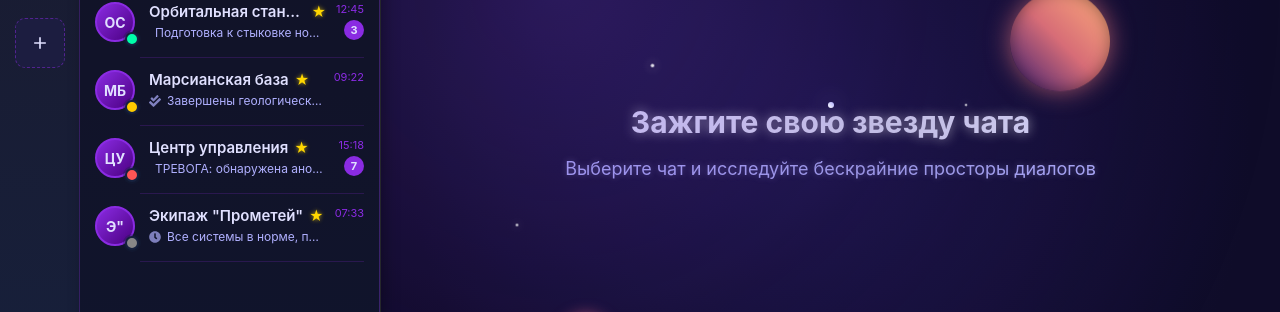
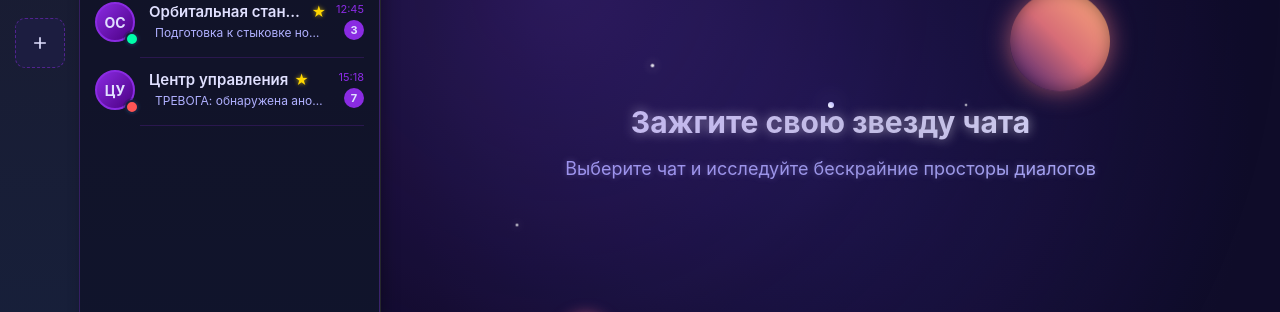
Before and after one commit to Germanfo1uli/MessengerWork, a React (Create React App) app in the folder messenger/: page /home in a window 1280 px wide. Shown: the part 256-568 px from the top of the page. Built offline with nearby package versions, Linux system fonts and the light colour scheme.

Commit message:
Добавил возможность поиска по названию

```diff
--- a/messenger/src/JSX/MainPage/components/ChatPanel.jsx
+++ b/messenger/src/JSX/MainPage/components/ChatPanel.jsx
@@ -14,6 +14,8 @@ import AddContactModal from './AddContactModal';
 const ChatPanel = ({ onChatSelect }) => {
     const [isModalOpen, setIsModalOpen] = useState(false);
     const [isAddContactModalOpen, setIsAddContactModalOpen] = useState(false);
+    const [activeTab, setActiveTab] = useState('favorites'); // Состояние для активной вкладки
+    const [searchQuery, setSearchQuery] = useState(''); // Состояние для поискового запроса
     const [user] = useState({
         username: 'Командир Ковальски',
         avatarUrl: 'https://i.pravatar.cc/150?img=3',
@@ -36,7 +38,8 @@ const ChatPanel = ({ onChatSelect }) => {
             time: '12:45',
             status: 'online',
             isSentByUser: false,
-            messageStatus: 'read'
+            messageStatus: 'read',
+            isFavorite: true
         },
         {
             name: 'Марсианская база',
@@ -45,7 +48,8 @@ const ChatPanel = ({ onChatSelect }) => {
             time: '09:22',
             status: 'idle',
             isSentByUser: true,
-            messageStatus: 'delivered'
+            messageStatus: 'delivered',
+            isFavorite: false
         },
         {
             name: 'Центр управления',
@@ -54,7 +58,8 @@ const ChatPanel = ({ onChatSelect }) => {
             time: '15:18',
             status: 'busy',
             isSentByUser: false,
-            messageStatus: 'sent'
+            messageStatus: 'sent',
+            isFavorite: true
         },
         {
             name: 'Экипаж "Прометей"',
@@ -63,7 +68,8 @@ const ChatPanel = ({ onChatSelect }) => {
             time: '07:33',
             status: 'offline',
             isSentByUser: true,
-            messageStatus: 'sending'
+            messageStatus: 'sending',
+            isFavorite: false
         },
     ]);
 
@@ -80,8 +86,6 @@ const ChatPanel = ({ onChatSelect }) => {
     };
 
     const handleAddContact = (contactData) => {
-        // Здесь должна быть логика добавления контакта
-        // Для примера просто добавим новый чат
         const newChat = {
             name: contactData.username || `Новый контакт (${contactData.phone})`,
             unread: 0,
@@ -89,11 +93,20 @@ const ChatPanel = ({ onChatSelect }) => {
             time: new Date().toLocaleTimeString([], { hour: '2-digit', minute: '2-digit' }),
             status: 'online',
             isSentByUser: false,
-            messageStatus: 'sent'
+            messageStatus: 'sent',
+            isFavorite: false
         };
 
         setData([...data, newChat]);
     };
+
+    // Функция для фильтрации чатов
+    const filteredChats = (activeTab === 'favorites'
+            ? data.filter((chat) => chat.isFavorite)
+            : data
+    ).filter((chat) =>
+        chat.name.toLowerCase().includes(searchQuery.toLowerCase())
+    );
 
     return (
         <div className={cl.container}>
@@ -151,17 +164,25 @@ const ChatPanel = ({ onChatSelect }) => {
                         type="text"
                         placeholder="Поиск по каналам..."
                         className={cl.searchInput}
+                        value={searchQuery}
+                        onChange={(e) => setSearchQuery(e.target.value)}
                     />
                 </div>
             </div>
 
             {/* Вкладки */}
             <div className={cl.tabsContainer}>
-                <button className={`${cl.tabButton} ${cl.active}`}>
+                <button
+                    className={`${cl.tabButton} ${activeTab === 'favorites' ? cl.active : ''}`}
+                    onClick={() => setActiveTab('favorites')}
+                >
                     <IoStarOutline className={cl.tabIcon} />
                     <span>Избранное</span>
                 </button>
-                <button className={cl.tabButton}>
+                <button
+                    className={`${cl.tabButton} ${activeTab === 'all' ? cl.active : ''}`}
+                    onClick={() => setActiveTab('all')}
+                >
                     <FaEnvelope className={cl.tabIcon} />
                     <span>Все каналы</span>
                 </button>
@@ -169,7 +190,7 @@ const ChatPanel = ({ onChatSelect }) => {
 
             {/* Список чатов */}
             <div className={cl.chatsList}>
-                {data.map((chat, index) => (
+                {filteredChats.map((chat, index) => (
                     <div key={index} onClick={() => handleChatClick(chat)} style={{ cursor: 'pointer' }}>
                         <ChatBox
                             name={chat.name}
@@ -177,7 +198,7 @@ const ChatPanel = ({ onChatSelect }) => {
                             lastMessage={chat.lastMessage}
                             time={chat.time}
                             status={chat.status}
-                            isFavorite={true}
+                            isFavorite={chat.isFavorite}
                             messageStatus={chat.messageStatus}
                             isSentByUser={chat.isSentByUser}
                         />
```
